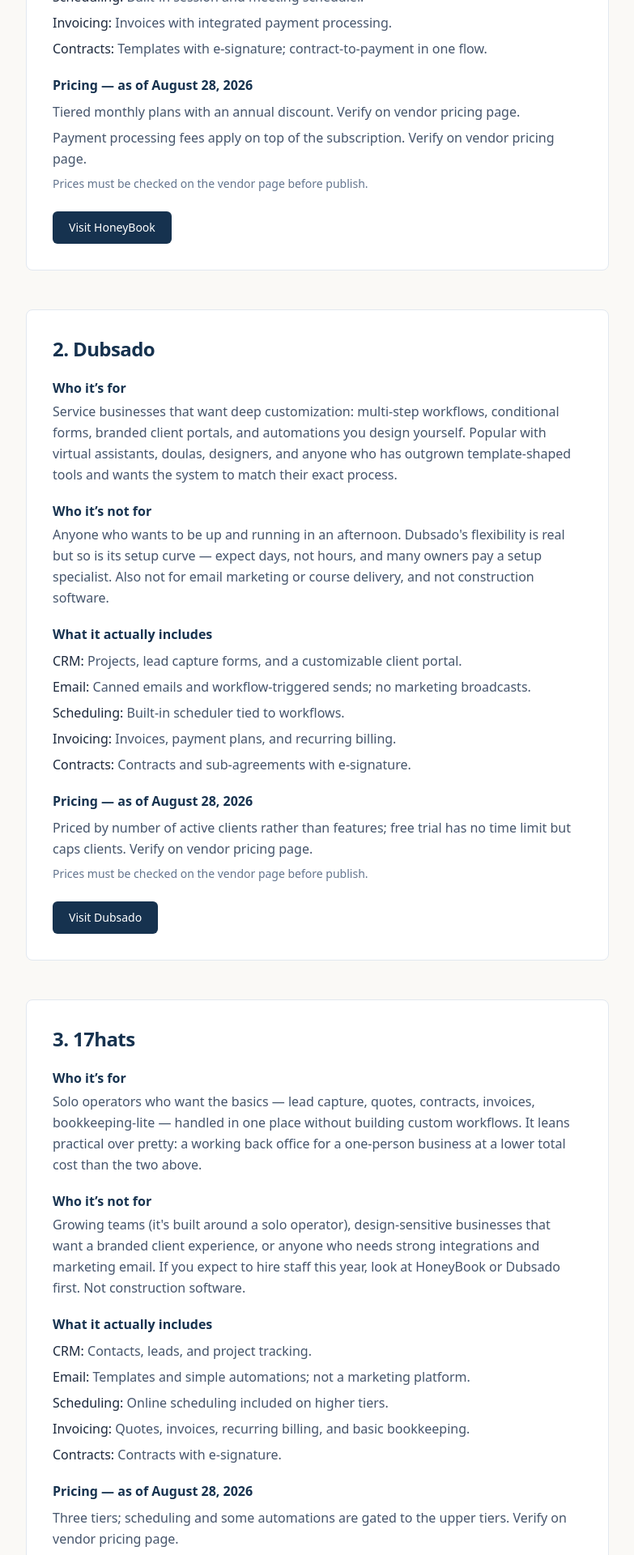
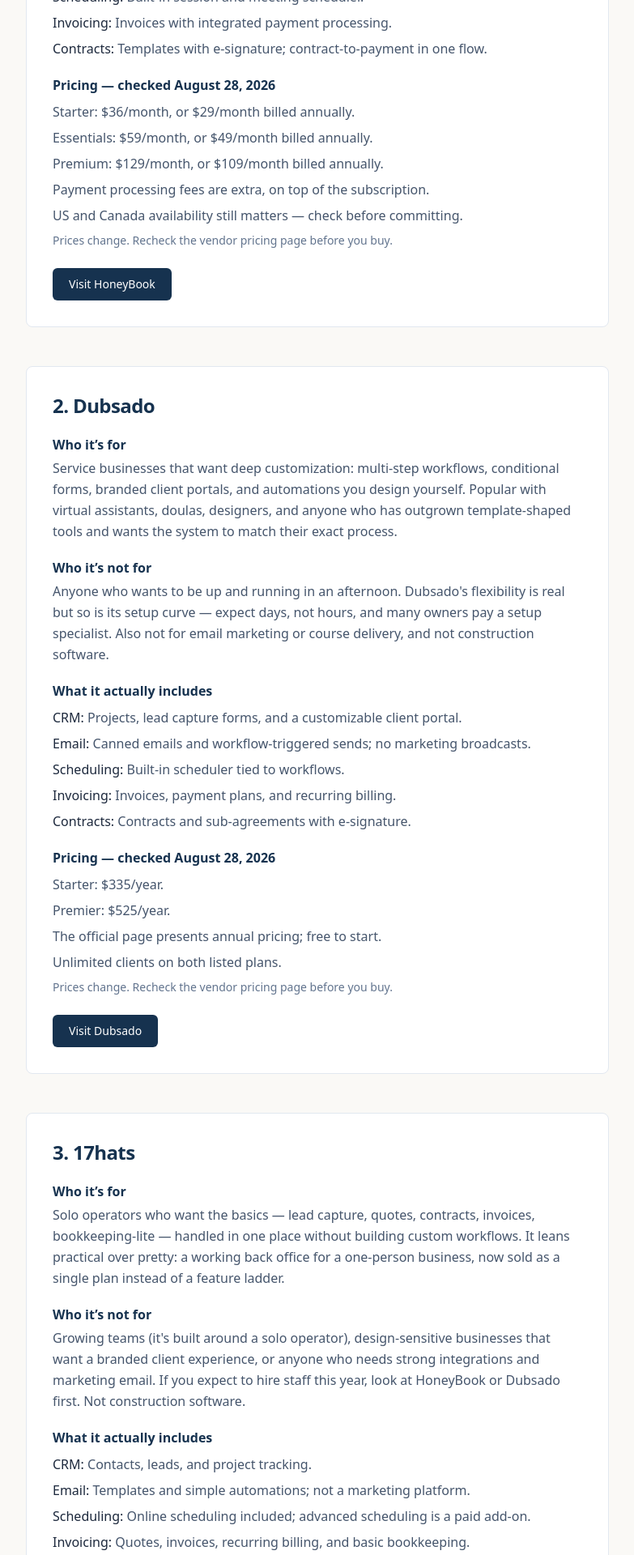
Before and after one commit to mephilli1986/whichstackfits, a Next.js app: page /compare/all-in-one in a window 1280 px wide. Shown: the part 980-2900 px from the top of the page at 81% size, without its empty margins (248-1031 px from the left). Built offline with nearby package versions, Linux system fonts and the light colour scheme.

Commit message:
Add checked Aug 28 2026 vendor pricing to all-in-one guide

```diff
--- a/app/compare/all-in-one/page.tsx
+++ b/app/compare/all-in-one/page.tsx
@@ -35,8 +35,11 @@
       { label: "Contracts", note: "Templates with e-signature; contract-to-payment in one flow." },
     ],
     pricingNotes: [
-      "Tiered monthly plans with an annual discount. Verify on vendor pricing page.",
-      "Payment processing fees apply on top of the subscription. Verify on vendor pricing page.",
+      "Starter: $36/month, or $29/month billed annually.",
+      "Essentials: $59/month, or $49/month billed annually.",
+      "Premium: $129/month, or $109/month billed annually.",
+      "Payment processing fees are extra, on top of the subscription.",
+      "US and Canada availability still matters — check before committing.",
     ],
   },
   {
@@ -54,25 +57,31 @@
       { label: "Contracts", note: "Contracts and sub-agreements with e-signature." },
     ],
     pricingNotes: [
-      "Priced by number of active clients rather than features; free trial has no time limit but caps clients. Verify on vendor pricing page.",
+      "Starter: $335/year.",
+      "Premier: $525/year.",
+      "The official page presents annual pricing; free to start.",
+      "Unlimited clients on both listed plans.",
     ],
   },
   {
     name: "17hats",
     url: "https://www.17hats.com",
     forWho:
-      "Solo operators who want the basics — lead capture, quotes, contracts, invoices, bookkeeping-lite — handled in one place without building custom workflows. It leans practical over pretty: a working back office for a one-person business at a lower total cost than the two above.",
+      "Solo operators who want the basics — lead capture, quotes, contracts, invoices, bookkeeping-lite — handled in one place without building custom workflows. It leans practical over pretty: a working back office for a one-person business, now sold as a single plan instead of a feature ladder.",
     notFor:
       "Growing teams (it's built around a solo operator), design-sensitive businesses that want a branded client experience, or anyone who needs strong integrations and marketing email. If you expect to hire staff this year, look at HoneyBook or Dubsado first. Not construction software.",
     includes: [
       { label: "CRM", note: "Contacts, leads, and project tracking." },
       { label: "Email", note: "Templates and simple automations; not a marketing platform." },
-      { label: "Scheduling", note: "Online scheduling included on higher tiers." },
+      { label: "Scheduling", note: "Online scheduling included; advanced scheduling is a paid add-on." },
       { label: "Invoicing", note: "Quotes, invoices, recurring billing, and basic bookkeeping." },
       { label: "Contracts", note: "Contracts with e-signature." },
     ],
     pricingNotes: [
-      "Three tiers; scheduling and some automations are gated to the upper tiers. Verify on vendor pricing page.",
+      "One paid plan with billing choices commonly shown as $60/month, $600/year, or $800 for two years — the old Essentials / Standard / Premier ladder is no longer the current public offer.",
+      "A limited Free CRM tier exists.",
+      "Document limits and add-ons (extra users, advanced scheduling, bank connect) still apply.",
+      "Confirm the live grid on 17hats.com/pricing — their page has changed structure.",
     ],
   },
   {
@@ -91,7 +100,10 @@
       { label: "Contracts", note: "None. No proposals or e-signatures." },
     ],
     pricingNotes: [
-      "Free plan exists with real limits on contacts and funnels; paid tiers lift the caps. Verify on vendor pricing page.",
+      "Free: $0 — up to 2,000 contacts and 3 funnels. No credit card required.",
+      "Startup: $17/month — up to 5,000 contacts and 10 funnels.",
+      "Webinar: $47/month — up to 10,000 contacts, adds evergreen webinars.",
+      "Unlimited: $97/month — unlimited contacts, funnels, and automation rules.",
     ],
   },
 ];
@@ -143,7 +155,7 @@
             </ul>
 
             <h3 className="mt-5 font-semibold text-ink">
-              Pricing — as of August 28, 2026
+              Pricing — checked August 28, 2026
             </h3>
             <ul className="mt-2 space-y-1.5 text-slate-600">
               {t.pricingNotes.map((p) => (
@@ -151,7 +163,7 @@
               ))}
             </ul>
             <p className="mt-2 text-sm text-slate-500">
-              Prices must be checked on the vendor page before publish.
+              Prices change. Recheck the vendor pricing page before you buy.
             </p>
 
             <div className="mt-6 flex flex-wrap items-center gap-3">
```
